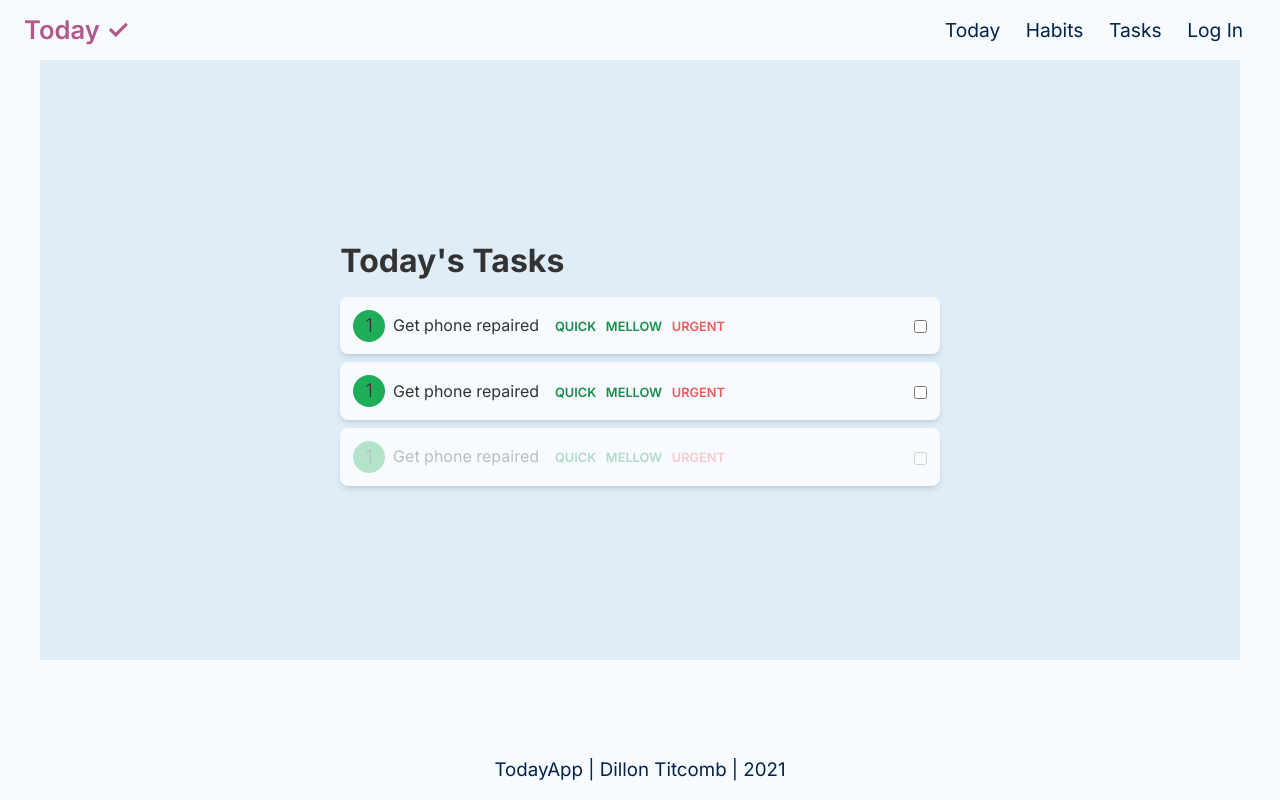
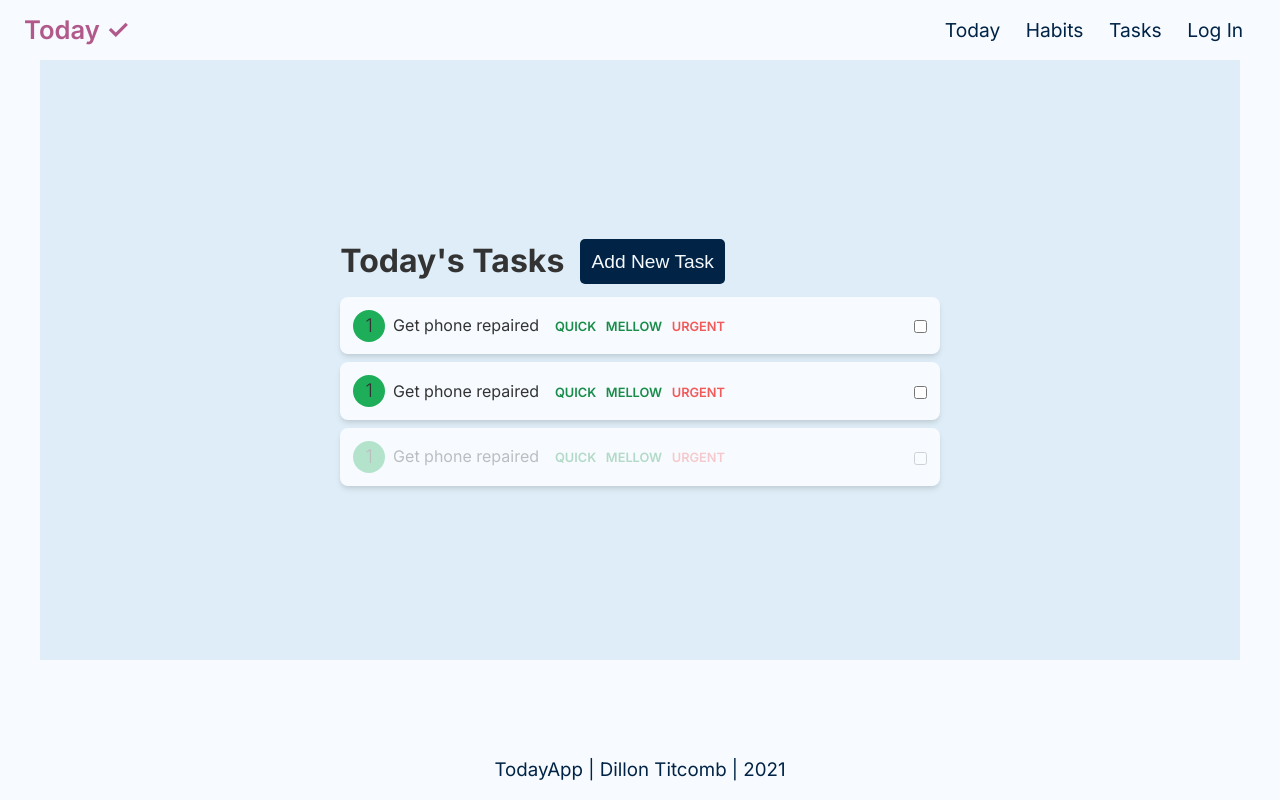
Before and after one commit to dillontitcomb/today, a Next.js app: page /styles/newlists in a window 1280 px wide. Built offline with nearby package versions, Linux system fonts and the light colour scheme; no server answers.

Commit message:
add modal to newlists page.

```diff
--- a/components/tasks/tasksList/detailedTask/DetailedTaskComplete.js
+++ b/components/tasks/tasksList/detailedTask/DetailedTaskComplete.js
@@ -4,11 +4,13 @@ const Container = styled.div`
   place-self: end;
 `;
 const Checkbox = styled.input``;
+// TODO: make checkbox a complete button
 
 export default function DetailedTaskComplete({ task }) {
   const [complete, setComplete] = useState(task.complete);
 
-  function handleComplete() {
+  function handleComplete(e) {
+    e.stopPropagation();
     setComplete(!complete);
   }
 
--- a/pages/styles/newlists.js
+++ b/pages/styles/newlists.js
@@ -7,6 +7,9 @@ import {
   SeparatedListItem,
 } from '../../components/layout/Lists';
 import Accordion from '../../components/layout/Accordion';
+import { Button } from '../../components/layout/Buttons';
+import { useState } from 'react';
+import Modal from '../../components/layout/Modal';
 
 const exampleTask = {
   score: 1,
@@ -29,11 +32,35 @@ const DisplayContainer = styled.div`
   height: 600px;
 `;
 
-export default function newlists(params) {
+const HeaderContainer = styled.div`
+  display: flex;
+  flex-direction: row;
+  gap: 1rem;
+  justify-content: start;
+  align-items: center;
+`;
+
+export default function newlists() {
+  const [showModal, setShowModal] = useState(false);
+
+  function handleAddTask(e) {
+    console.log('Opening modal to add task');
+    setShowModal(true);
+  }
+
+  function handleModalAction() {
+    console.log('Modal action!');
+  }
+
   return (
     <DisplayContainer>
       <SeparatedList>
-        <h1>Today's Tasks</h1>
+        <HeaderContainer>
+          <h1>Today's Tasks</h1>
+          <Button buttonstyle='primary' large onClick={handleAddTask}>
+            Add New Task
+          </Button>
+        </HeaderContainer>
         <SeparatedListItem>
           <DetailedTask task={exampleTask}></DetailedTask>
         </SeparatedListItem>
@@ -45,6 +72,13 @@ export default function newlists(params) {
           <CompletedDetailedTask task={exampleTask}></CompletedDetailedTask>
         </SeparatedListItem>
       </SeparatedList>
+      {showModal ? (
+        <Modal showModal={showModal} setShowModal={setShowModal}>
+          <Button onClick={handleModalAction}>Click me!</Button>
+        </Modal>
+      ) : (
+        ''
+      )}
     </DisplayContainer>
   );
 }
```
